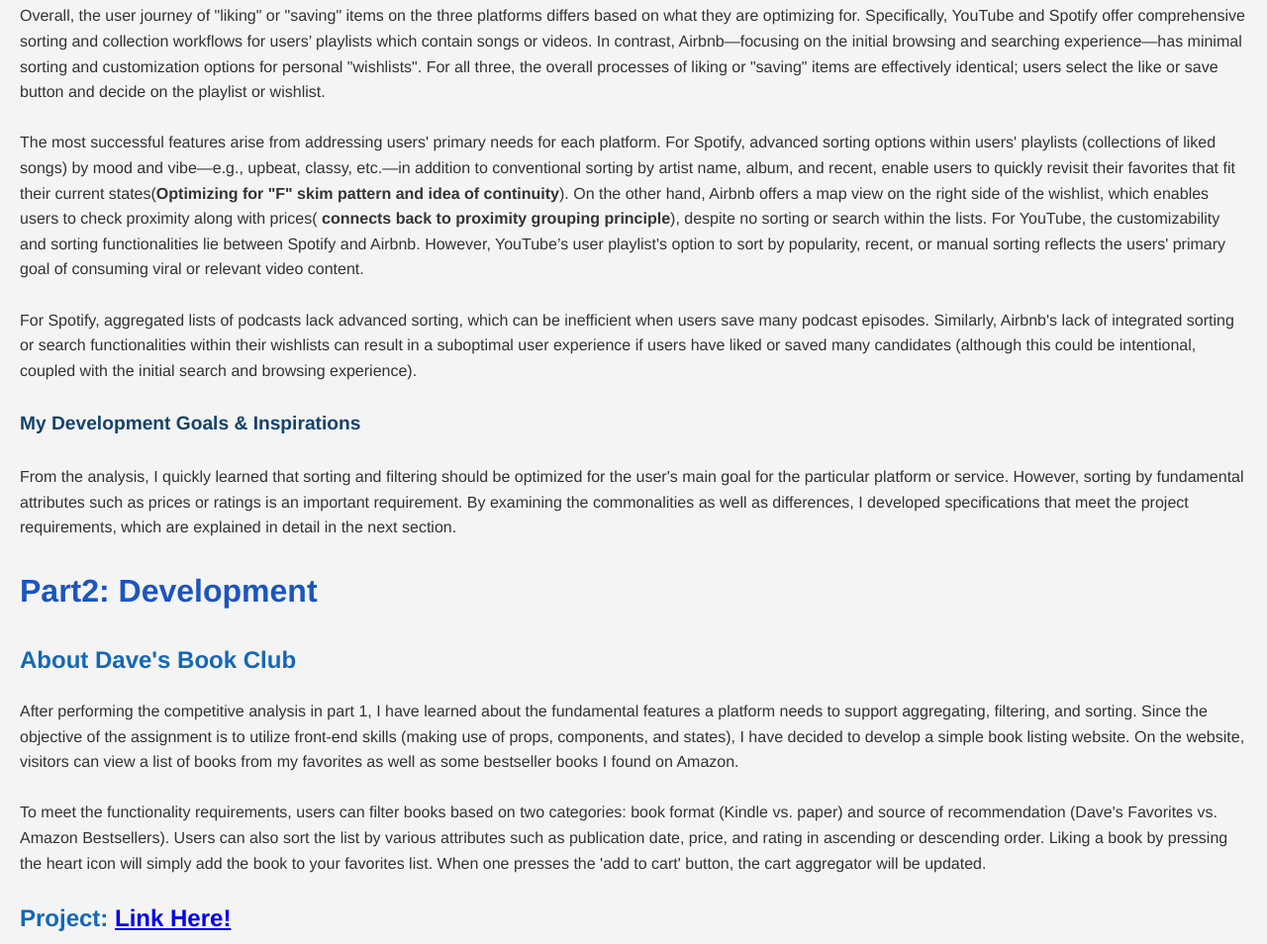
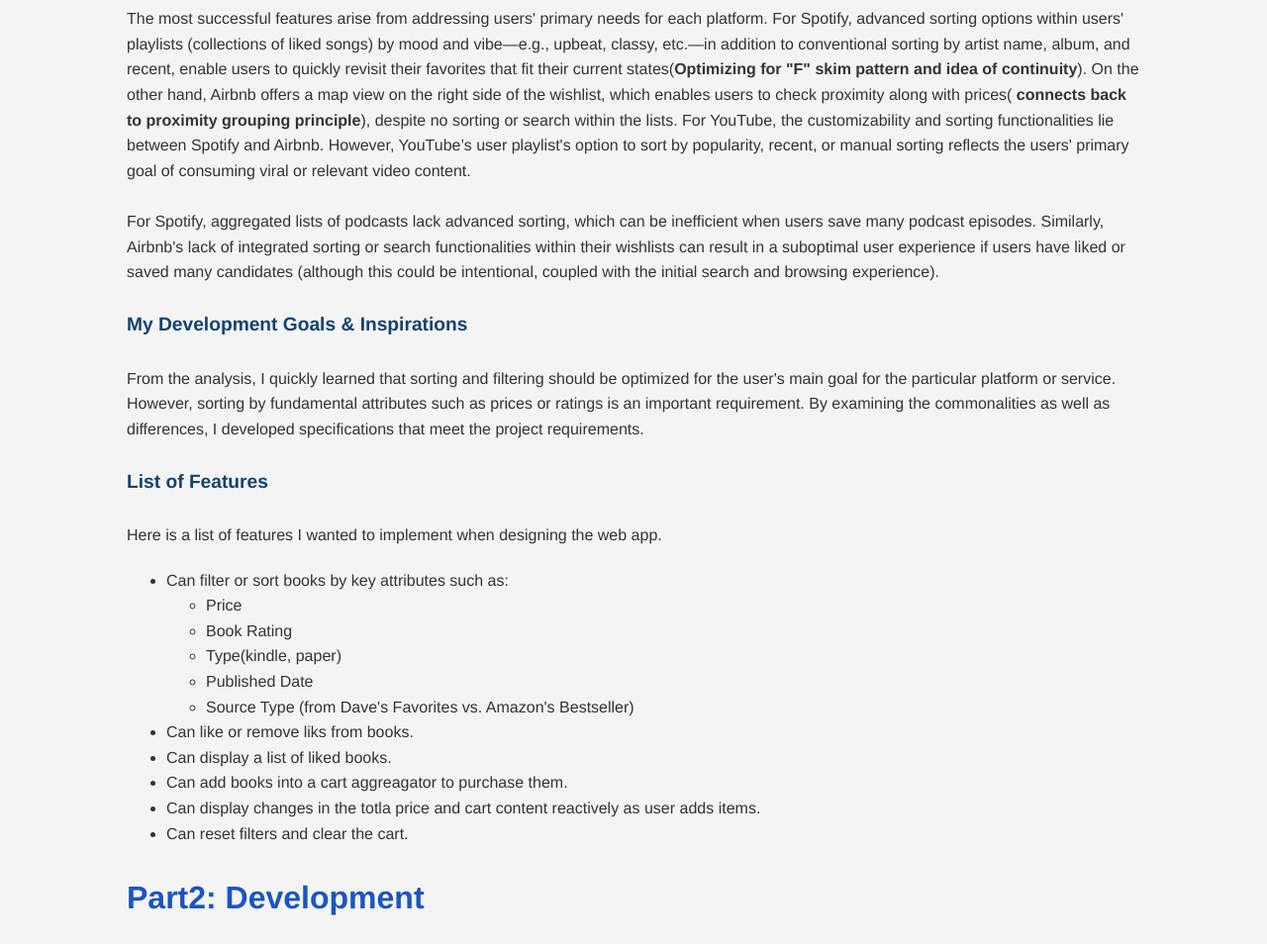
Before and after one commit to Dv-song/cs1300_development_handin, a plain HTML site: page index.html in a window 1280 px wide. Shown: the part 1823-2777 px from the top of the page at 99% size. Drawn offline with Linux system fonts and the light colour scheme.

Commit message:
handin edits

```diff
--- a/index.html
+++ b/index.html
@@ -95,12 +95,41 @@
         service. However, sorting by fundamental attributes such as prices or
         ratings is an important requirement. By examining the commonalities as
         well as differences, I developed specifications that meet the project
-        requirements, which are explained in detail in the next section.
+        requirements.
       </p>
+
+      <h4>List of Features</h4>
+      <p>
+        Here is a list of features I wanted to implement when designing the web
+        app.
+      </p>
+
+      <ul>
+        <li>Can filter or sort books by key attributes such as:</li>
+        <ul>
+          <li>Price</li>
+          <li>Book Rating</li>
+          <li>Type(kindle, paper)</li>
+          <li>Published Date</li>
+          <li>Source Type (from Dave's Favorites vs. Amazon's Bestseller)</li>
+        </ul>
+        <li>Can like or remove liks from books.</li>
+        <li>Can display a list of liked books.</li>
+        <li>Can add books into a cart aggreagator to purchase them.</li>
+        <li>
+          Can display changes in the totla price and cart content reactively as
+          user adds items.
+        </li>
+        <li>Can reset filters and clear the cart.</li>
+      </ul>
     </div>
 
     <h2>Part2: Development</h2>
     <h3>About Dave's Book Club</h3>
+    <img
+      src="images/DaveBC.png"
+      alt="Image of Implemented version of Dave's Book Club"
+    />
     <p>
       After performing the competitive analysis in part 1, I have learned about
       the fundamental features a platform needs to support aggregating,
@@ -120,9 +149,24 @@
       presses the 'add to cart' button, the cart aggregator will be updated.
     </p>
 
+    <p>
+      Image below displays reactive changes in two aggretators (cart and likes).
+    </p>
+    <img src="images/likencart.png" alt="" />
+
     <h3>
       Project:
       <a href="https://cs1300-development-three.vercel.app/">Link Here!</a>
     </h3>
+
+    <h3>Conclusion</h3>
+    Throughout the development assignment project, I learned about the insights
+    and detailed comparisons I could gather while performing a competitive
+    analysis. It was a bit surprising to see that a large company like Airbnb
+    has a relatively simple aggregator compared to YouTube or Spotify. For
+    future exploration, I would love to implement the backend side as well as
+    some of the advanced sorting algorithms like those of Spotify that can
+    classify books into different classes based on various attributes and
+    information available.
   </body>
 </html>
--- a/style.css
+++ b/style.css
@@ -6,6 +6,8 @@ body {
   padding: 0;
   padding: 20px;
   background-color: #f4f4f4;
+  max-width: 80%;
+  margin: 0rem auto;
 }
 
 h1,
```
Also changed, not shown: images/DaveBC.png (added), images/likencart.png (added).
